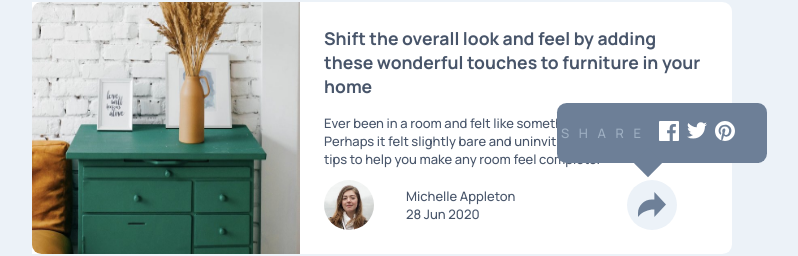
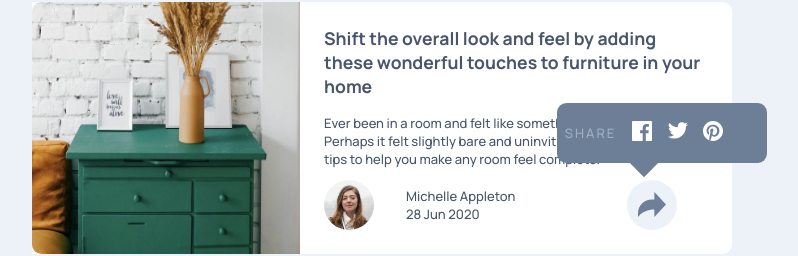
Before and after one commit to Ataize/article-preview-component-master, a plain HTML site: page index.html in a window 1280 px wide. Both pictures are taken after a click on the element 910 px from the left and 476 px from the top of the page. Shown: the part 272-528 px from the top of the page, without its empty margins (258-1056 px from the left). Drawn offline with Linux system fonts and the light colour scheme.

Commit message:
Adjustment first a tag

```diff
--- a/style.css
+++ b/style.css
@@ -84,7 +84,7 @@ main{
 }
 .card__share a{
     color: var(--grayish-blue);
-    letter-spacing: .6rem;
+    letter-spacing: 2px;
     text-decoration: none;
 }
 .mobile{
```
